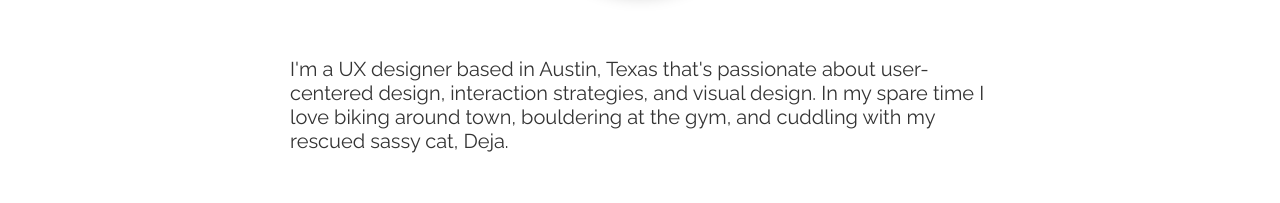
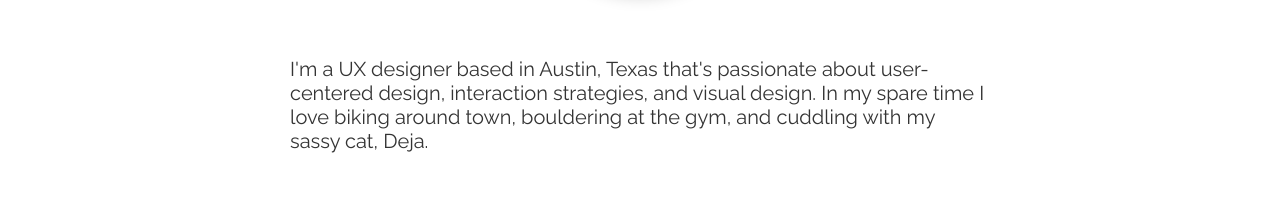
Before and after one commit to marissapore/marissapore.github.io, a plain HTML site: page about/about.html in a window 1280 px wide. Shown: the part 684-887 px from the top of the page. Drawn offline with Linux system fonts and the light colour scheme.

Commit message:
Update about.html

```diff
--- a/about/about.html
+++ b/about/about.html
@@ -49,7 +49,7 @@
     <div class="about-header">
         <h1>Hi, I'm Marissa</h1>
         <img class="profile-image" src="../images/marissa-headshot.JPG">
-        <p>I'm a UX designer based in Austin, Texas that's passionate about user-centered design, interaction strategies, and visual design. In my spare time I love biking around town, bouldering at the gym, and cuddling with my rescued sassy cat, Deja.</p>
+        <p>I'm a UX designer based in Austin, Texas that's passionate about user-centered design, interaction strategies, and visual design. In my spare time I love biking around town, bouldering at the gym, and cuddling with my sassy cat, Deja.</p>
     </div>
 
     <div class="journey-map-header">
```
